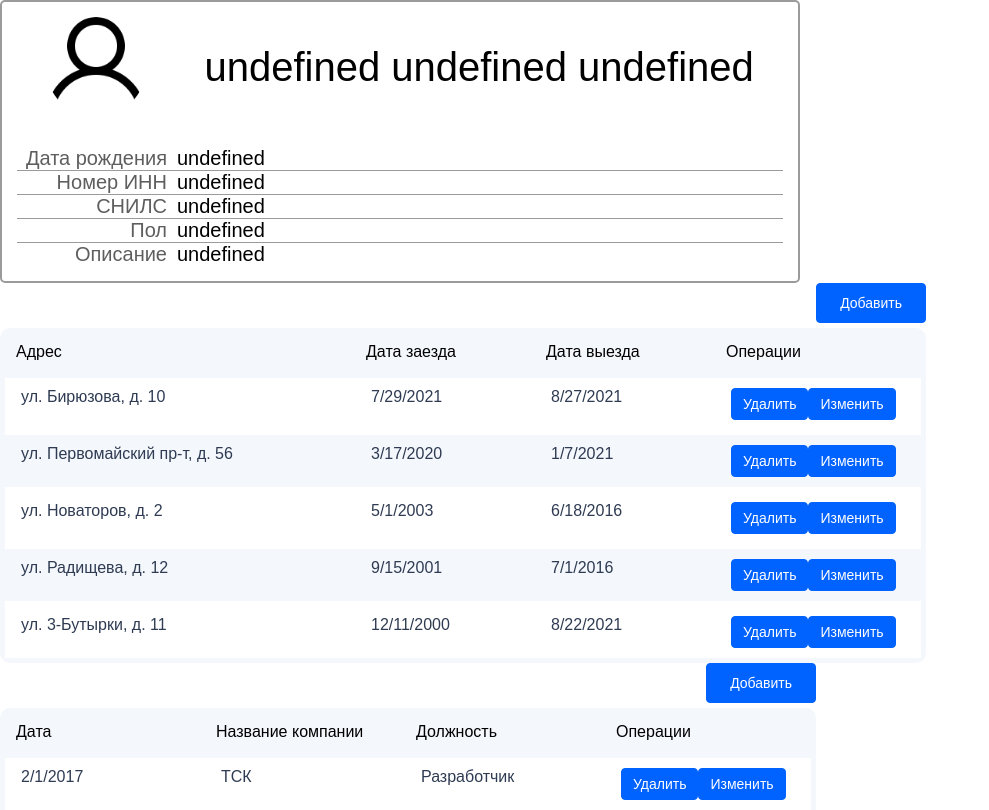
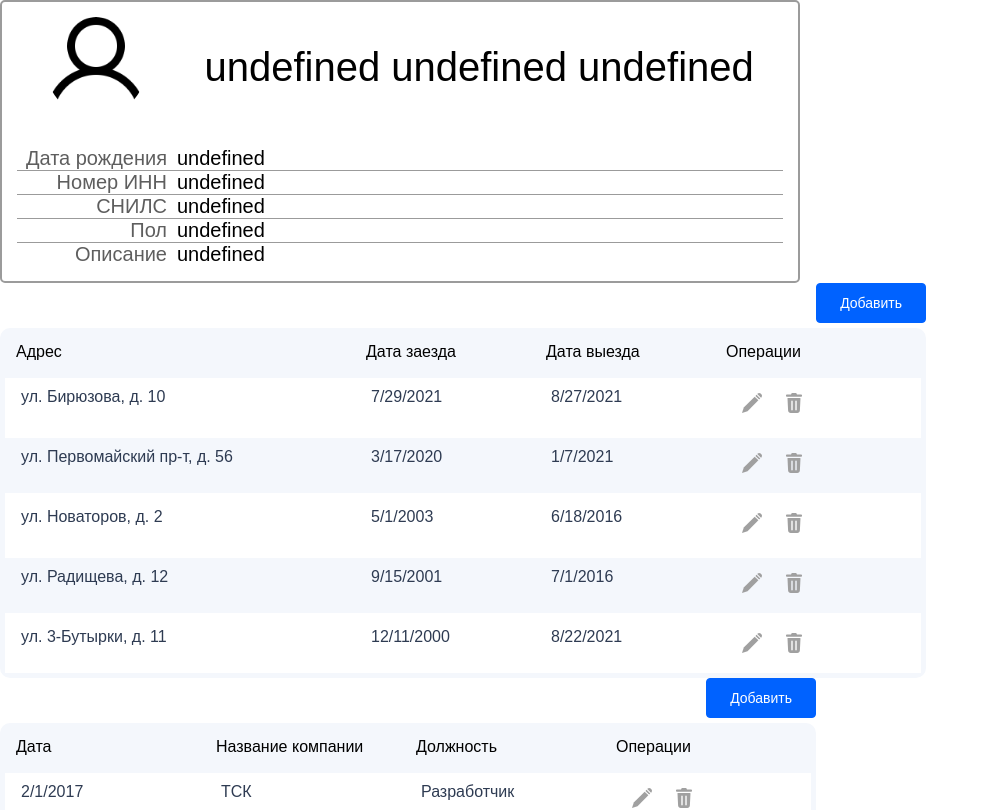
Before and after one commit to franze6/puppy-project, a React app: page /persons/1 in a window 1280 px wide. Shown: the top 810 px of the page, without its empty margins (0-989 px from the left). Built offline with nearby package versions, Linux system fonts and the light colour scheme; no server answers.

Commit message:
EDIT: Buttons delete, update

```diff
--- a/src/Components/Kit/Icon/Icon.jsx
+++ b/src/Components/Kit/Icon/Icon.jsx
@@ -55,6 +55,49 @@ const Icon = memo(({ name, className }) => {
         </svg>
       );
     }
+    case 'edit': {
+      return (
+        <svg
+          className={className}
+          width="20"
+          height="20"
+          viewBox="0 0 20 20"
+          fill="none"
+          xmlns="http://www.w3.org/2000/svg"
+        >
+          <path
+            d="M18.6342 0.605251C17.8284 -0.20175 16.5149 -0.20175 15.7091 0.605251L15.2852 1.02211L19.0162 4.75249L19.3668 4.39976C19.775 3.99359 20 3.4538 20 2.87127C20 2.28873 19.775 1.74895 19.3721 1.34278L18.6342 0.605251Z"
+            fill="#7D90B2"
+          />
+          <path d="M13.4118 2.88729L17.1428 6.61765L18.2679 5.50068L14.5369 1.77032L13.4118 2.88729Z" fill="#7D90B2" />
+          <path
+            d="M1.76871 14.4899L0 20L5.5102 18.2043L16.3946 7.36589L12.6635 3.63551L1.76871 14.4899Z"
+            fill="#7D90B2"
+          />
+        </svg>
+      );
+    }
+    case 'delete': {
+      return (
+        <svg
+          className={className}
+          width="20"
+          height="20"
+          viewBox="0 0 20 20"
+          fill="none"
+          xmlns="http://www.w3.org/2000/svg"
+        >
+          <path
+            d="M17.1872 1.47368H12.9091V1.43158C12.9091 0.631579 12.2674 0 11.4545 0H8.54545C7.73262 0 7.09091 0.631579 7.09091 1.43158V1.47368H2.81283C2.36364 1.47368 2 1.83158 2 2.27368V3.07368C2 3.51579 2.36364 3.87368 2.81283 3.87368H17.1872C17.6364 3.87368 18 3.51579 18 3.07368V2.27368C18 1.83158 17.6364 1.47368 17.1872 1.47368Z"
+            fill="#7D90B2"
+          />
+          <path
+            d="M16.1177 4.96841H3.88238C3.64708 4.96841 3.47596 5.15789 3.49735 5.38947L4.09628 17.5789C4.16045 18.9263 5.29414 20 6.66313 20H13.3155C14.6845 20 15.8182 18.9474 15.8824 17.5789L16.4813 5.38947C16.5241 5.17894 16.3316 4.96841 16.1177 4.96841ZM8.67382 16.7368C8.67382 17.1158 8.37435 17.4105 7.98933 17.4105C7.6043 17.4105 7.30484 17.1158 7.30484 16.7368V8.25262C7.30484 7.87368 7.6043 7.57894 7.98933 7.57894C8.37435 7.57894 8.67382 7.87368 8.67382 8.25262V16.7368ZM12.6952 16.7368C12.6952 17.1158 12.3957 17.4105 12.0107 17.4105C11.6257 17.4105 11.3262 17.1158 11.3262 16.7368V8.25262C11.3262 7.87368 11.6257 7.57894 12.0107 7.57894C12.3957 7.57894 12.6952 7.87368 12.6952 8.25262V16.7368Z"
+            fill="#7D90B2"
+          />
+        </svg>
+      );
+    }
     default:
       return null;
   }
@@ -64,7 +107,7 @@ Icon.displayName = 'Icon';
 
 Icon.propTypes = {
   className: PropTypes.string,
-  name: PropTypes.oneOf(['clear', 'union', 'search']).isRequired,
+  name: PropTypes.oneOf(['clear', 'union', 'search', 'edit', 'delete']).isRequired,
 };
 
 Icon.defaultProps = {
--- a/src/Components/Table/Table.jsx
+++ b/src/Components/Table/Table.jsx
@@ -9,6 +9,8 @@ import { nanoid } from 'nanoid';
 import Button from '../Kit/Button/Button';
 
 import Cell from '../Cell/Cell';
+
+import Icon from '../Kit/Icon/Icon';
 
 import style from './Table.scss';
 
@@ -73,10 +75,18 @@ const Table = ({ columns, rows, onRowClick, canUpdate, canDelete }) => {
               if (col.name === 'operations') {
                 return (
                   <div className={style.tcol} style={{ width: `${col.width}px` }} key={col.name}>
-                    {canDelete && <Button small>Удалить</Button>}
                     {canUpdate && (
-                      <Button onClick={() => setEditRowIndex(editRowIndex === row.id ? -1 : row.id)} small>
-                        Изменить
+                      <Button
+                        onClick={() => setEditRowIndex(editRowIndex === row.id ? -1 : row.id)}
+                        className={style.icon}
+                        small
+                      >
+                        <Icon name="edit" />
+                      </Button>
+                    )}
+                    {canDelete && (
+                      <Button className={style.icon} small>
+                        <Icon name="delete" />
                       </Button>
                     )}
                   </div>
--- a/src/Components/Table/Table.scss
+++ b/src/Components/Table/Table.scss
@@ -54,3 +54,24 @@
 .otrow {
   background-color: #ffffff;
 }
+
+.icon {
+  background-color: #3a3a3a00;
+  border: none;
+
+  path {
+    fill: #a0a0a0;
+  }
+
+  &:hover path {
+    fill: #6b6b6b;
+  }
+
+  &:active path {
+    fill: #4d4d4d;
+  }
+}
+
+.icon:hover {
+  background-color: white;
+}
```
